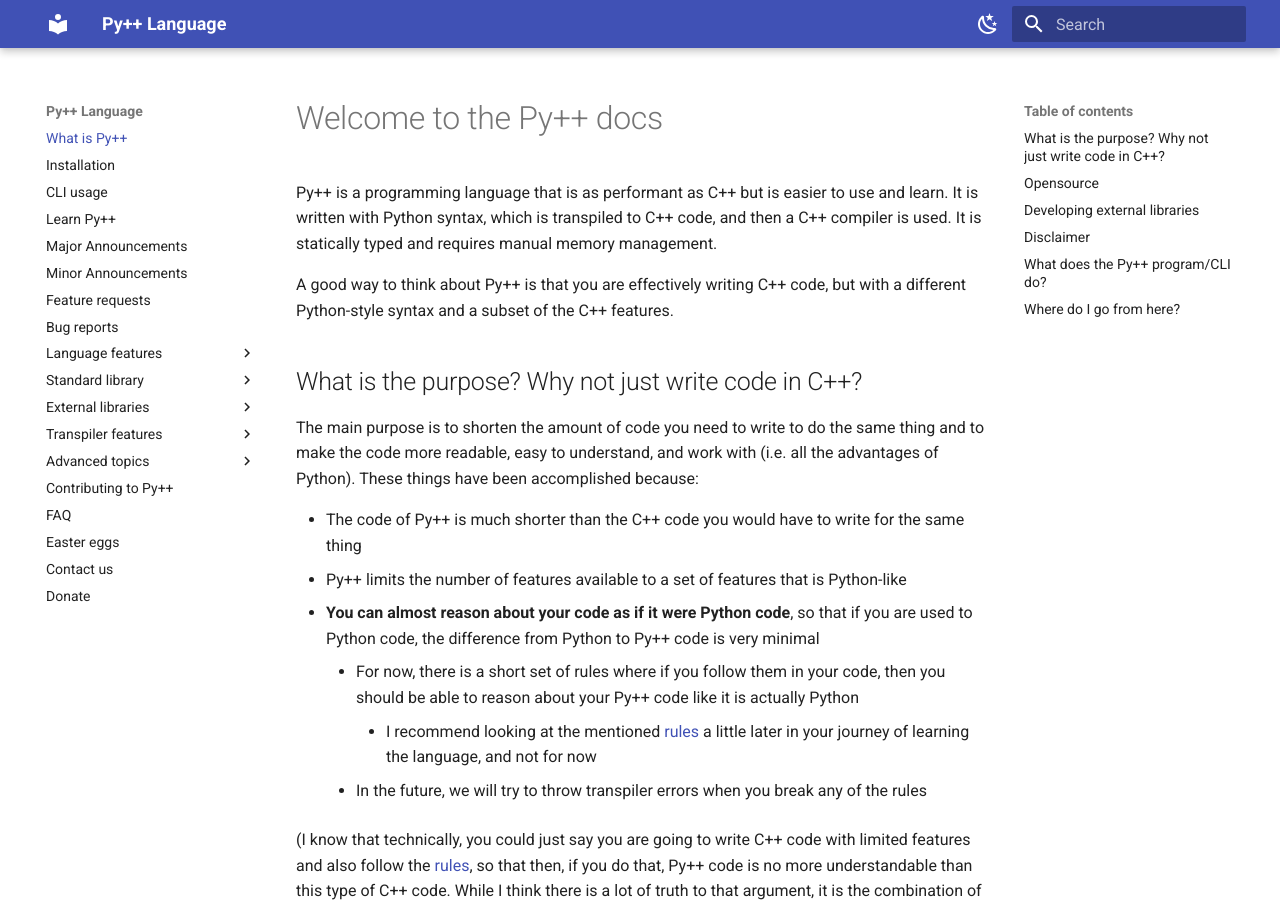
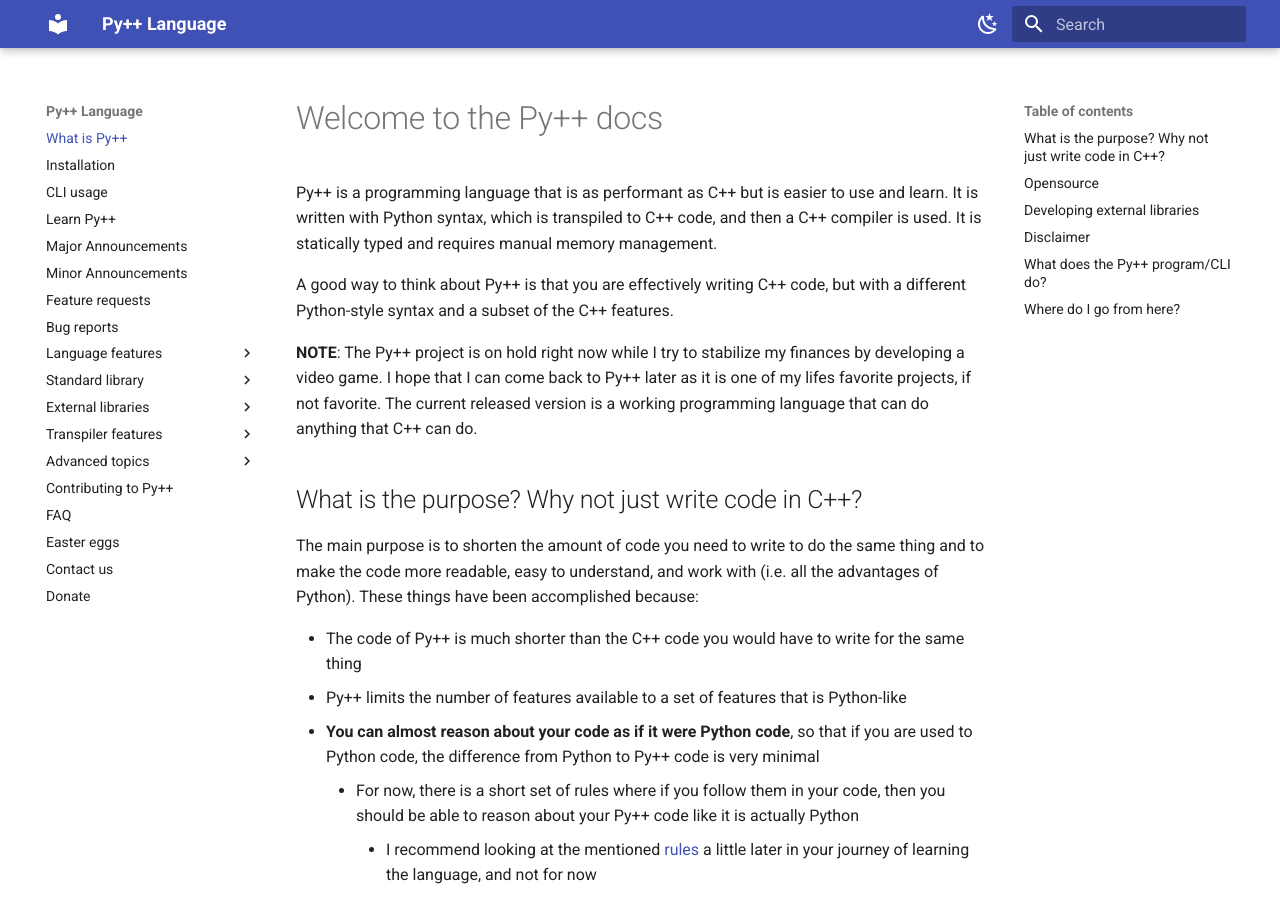
Before and after one commit to curtispuetz/pypp-docs, an MkDocs documentation site: the page built from docs/index.md, in a window 1280 px wide and 900 px high. Built offline with MkDocs 1.6.1 and Material for MkDocs 9.7.7, drawn with Linux system fonts in a browser that asks for light colours.

Commit message:
add note about project on hold

```diff
--- a/docs/index.md
+++ b/docs/index.md
@@ -3,6 +3,8 @@
 Py++ is a programming language that is as performant as C++ but is easier to use and learn. It is written with Python syntax, which is transpiled to C++ code, and then a C++ compiler is used. It is statically typed and requires manual memory management.
 
 A good way to think about Py++ is that you are effectively writing C++ code, but with a different Python-style syntax and a subset of the C++ features.
+
+**NOTE**: The Py++ project is on hold right now while I try to stabilize my finances by developing a video game. I hope that I can come back to Py++ later as it is one of my lifes favorite projects, if not favorite. The current released version is a working programming language that can do anything that C++ can do.
 
 ## What is the purpose? Why not just write code in C++?
 
```
